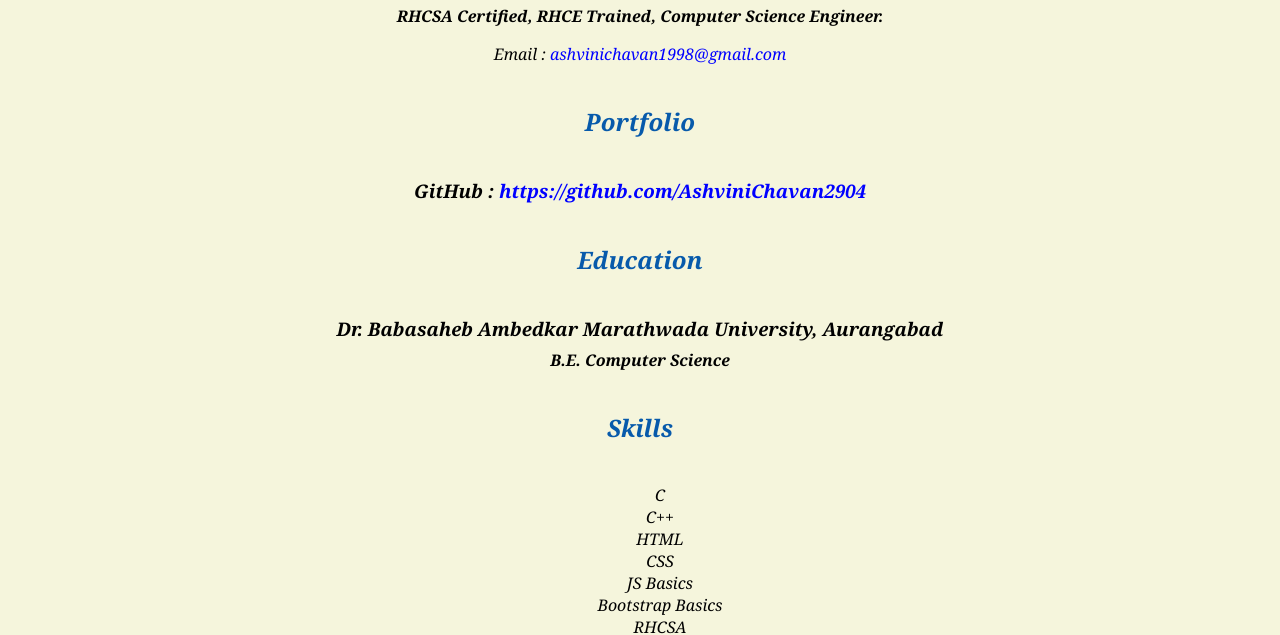
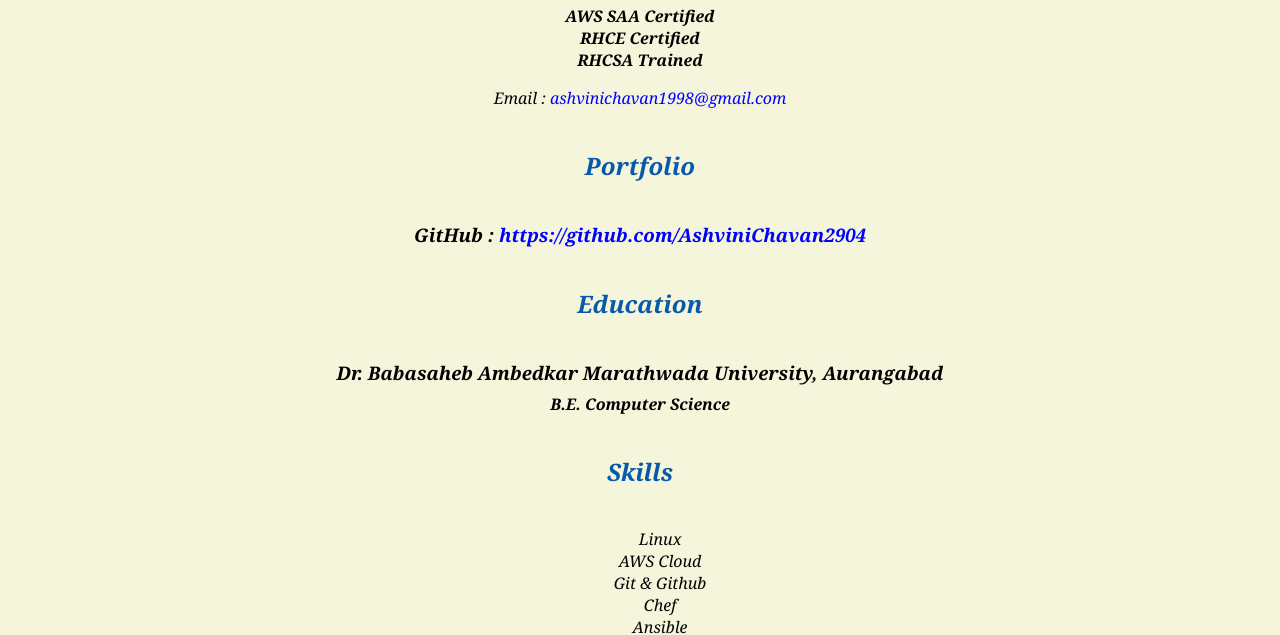
Before and after one commit to AshviniChavan2904/AshviniChavan2904.github.io, a plain HTML site: page resume.html in a window 1280 px wide. Shown: the part 315-950 px from the top of the page. Drawn offline with Linux system fonts and the light colour scheme.

Commit message:
Update resume.html

```diff
--- a/resume.html
+++ b/resume.html
@@ -12,8 +12,11 @@
         <img src="Images/Ashvini.png" alt="Ashvini Chavan's headshot" width="20%"/>
 
         <h1>Ashvini Chavan</h1>
-        <h4>RHCSA Certified, RHCE Trained, Computer Science Engineer.</h4>
-
+        <h4>
+            AWS SAA Certified <br/>
+            RHCE Certified <br/>
+            RHCSA Trained <br/>
+        </h4>
         <p>
             Email : <a href="mailto:ashvinichavan1998@gmail.com" target="_blank">ashvinichavan1998@gmail.com</a>
         </p>
@@ -30,14 +33,14 @@
 
         <h2>Skills</h2>
         <ul>
-            <li>C</li>
-            <li>C++</li>
-            <li>HTML</li>
-            <li>CSS</li>
-            <li>JS Basics</li>
-            <li>Bootstrap Basics</li>
-            <li>RHCSA</li>
-            <li>RHCE</li>
+            <li>Linux</li>
+            <li>AWS Cloud</li>
+            <li>Git & Github</li>
+            <li>Chef</li>
+            <li>Ansible</li>
+            <li>Docker</li>
+            <li>Jenkins</li>
+            <li>Maven</li>
         </ul>
     </body>
 
```
